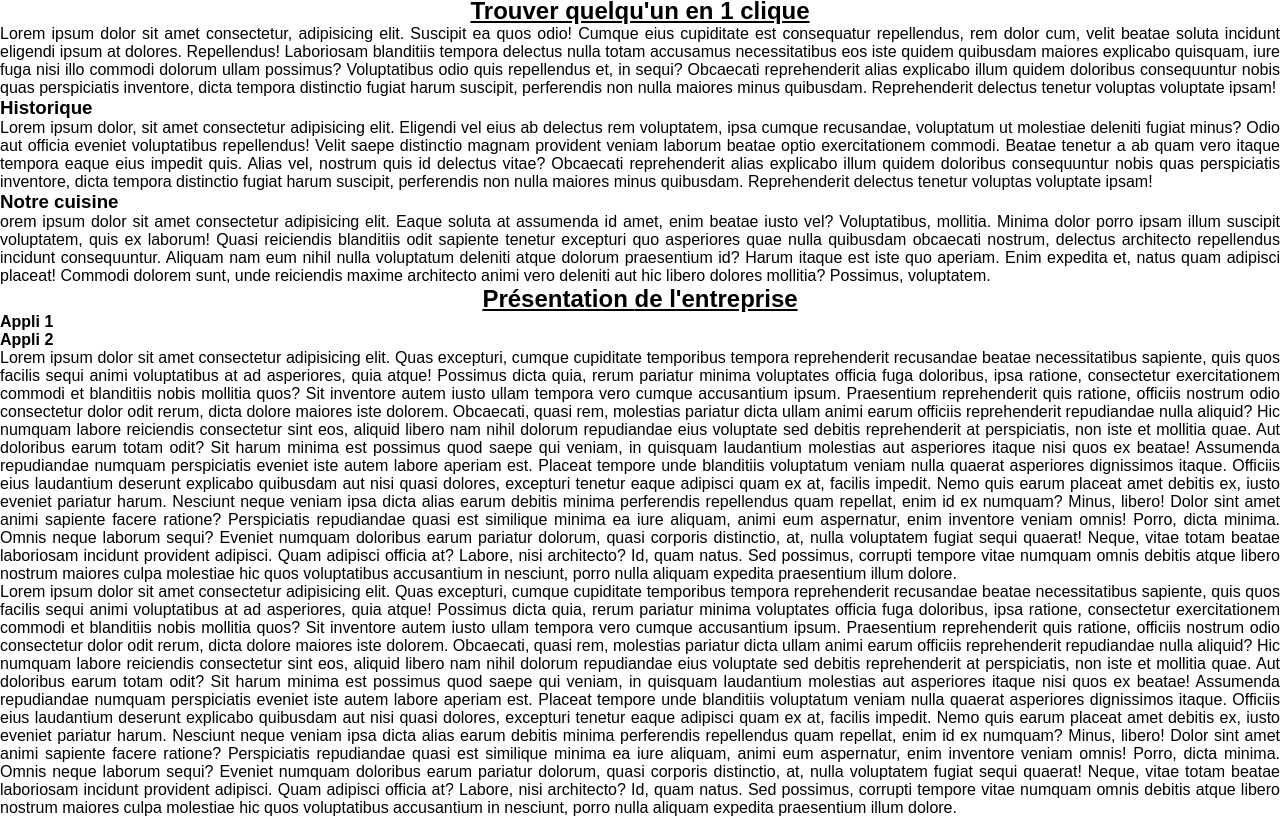
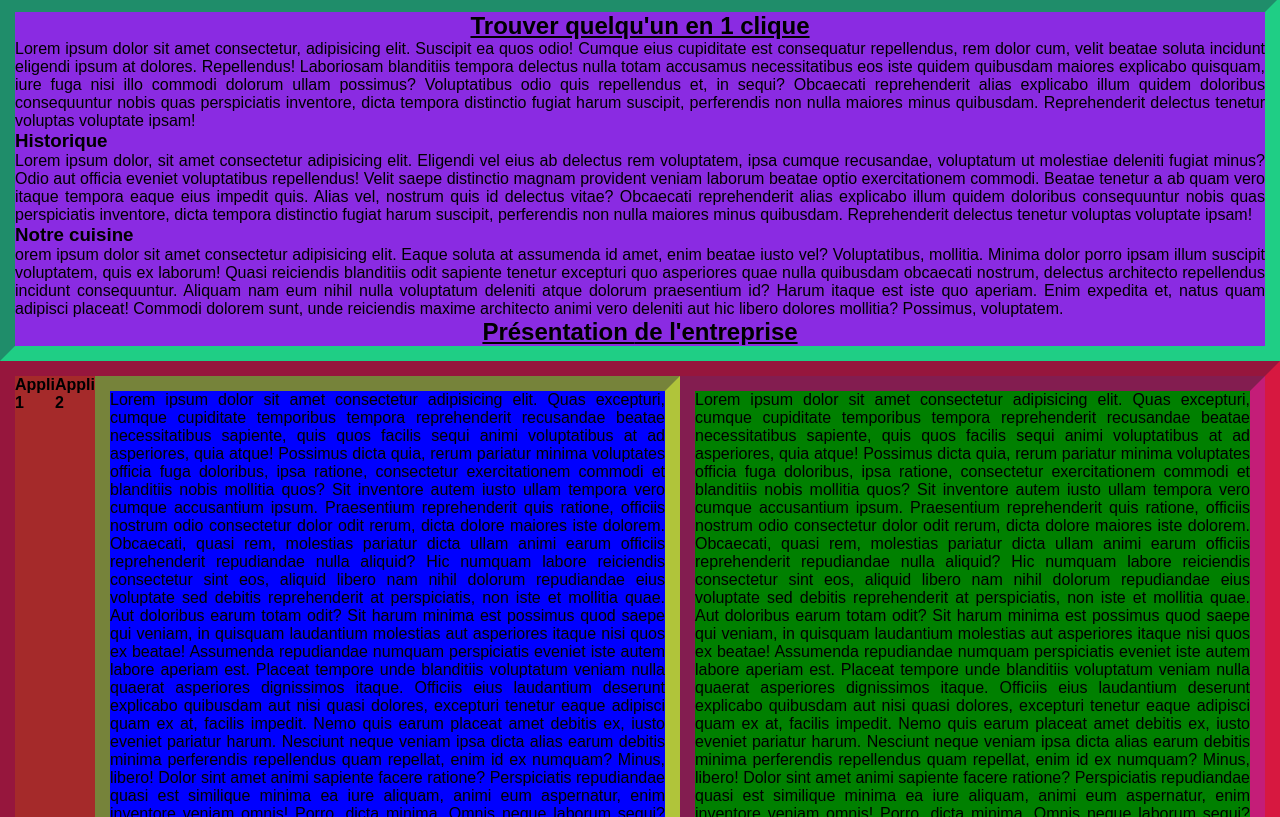
Before and after one commit to kmontagne1/projetWeb, a plain HTML site: page index.html in a window 1280 px wide. Shown: the part 110-927 px from the top of the page. Drawn offline with Linux system fonts and the light colour scheme.

Commit message:
CSS_Struct_V1_Style.css
Structure V1

```diff
--- a/Style.css
+++ b/Style.css
@@ -1,10 +1,16 @@
+/** Debut CSS commun **/
+
+
 * {
+    color: black;
     margin: 0;
     padding: 0;
     font-family: Arial, Helvetica, sans-serif;
 }
 
-
+p{
+    text-align: justify;
+}
 
 
 
@@ -12,6 +18,7 @@
 
 nav {
     width: 100%;
+    justify-content: space-between;            /** A suprimer sur les autre pages **/
     background-color: white;
     position: sticky;
     top: 0;
@@ -22,11 +29,11 @@ nav {
 nav ul {
     list-style: none;
     margin: 0% 5% ;
-    display: flex; /* Utilisez flex pour afficher les éléments horizontalement */
+    display: flex;              /* Utilisez flex pour afficher les éléments horizontalement */
 }
 
 nav li {
-    flex: 1; /* Les éléments du menu occupent une part égale de l'espace disponible */
+    flex: 1;                        /* Les éléments du menu occupent une part égale de l'espace disponible */
     text-align: center;
     position: relative;
 }
@@ -96,9 +103,52 @@ p{
     font-family: Arial, Helvetica, sans-serif;
 
 }
+
+ /** Fin CSS commun **/
+
 .Presentation_Salarié{
     display: flex;
+    justify-content: space-between;
     flex-direction: row;
     background-color: bisque;
     border: solid;
 }
+
+
+
+
+
+    /** Block presentation application **/
+
+.Box_1{
+    display: flex;
+    border: 4mm inset  rgba(0, 255, 106, 0.767);
+    background-color: blueviolet;
+}
+.Box_2{
+    display: flex;
+    border: 4mm inset  rgba(229, 255, 0, 0.767);
+    background-color: blue;
+}
+.Box_3{
+    display: flex;
+    border: 4mm inset  rgba(255, 0, 157, 0.767);
+    background-color: green;
+}
+.Container_1{
+    display: flex;
+    border: 4mm inset  rgba(255, 7, 7, 0.767);
+    background-color: rgba(0, 0, 255, 0.671);
+}
+#appli_1{
+    left: 50%;
+}
+#appli_2{
+    right: 50%;
+}
+
+ /** Fin block presentation application **/
+
+ .Title_appli{
+    background-color: brown;
+ }
```
